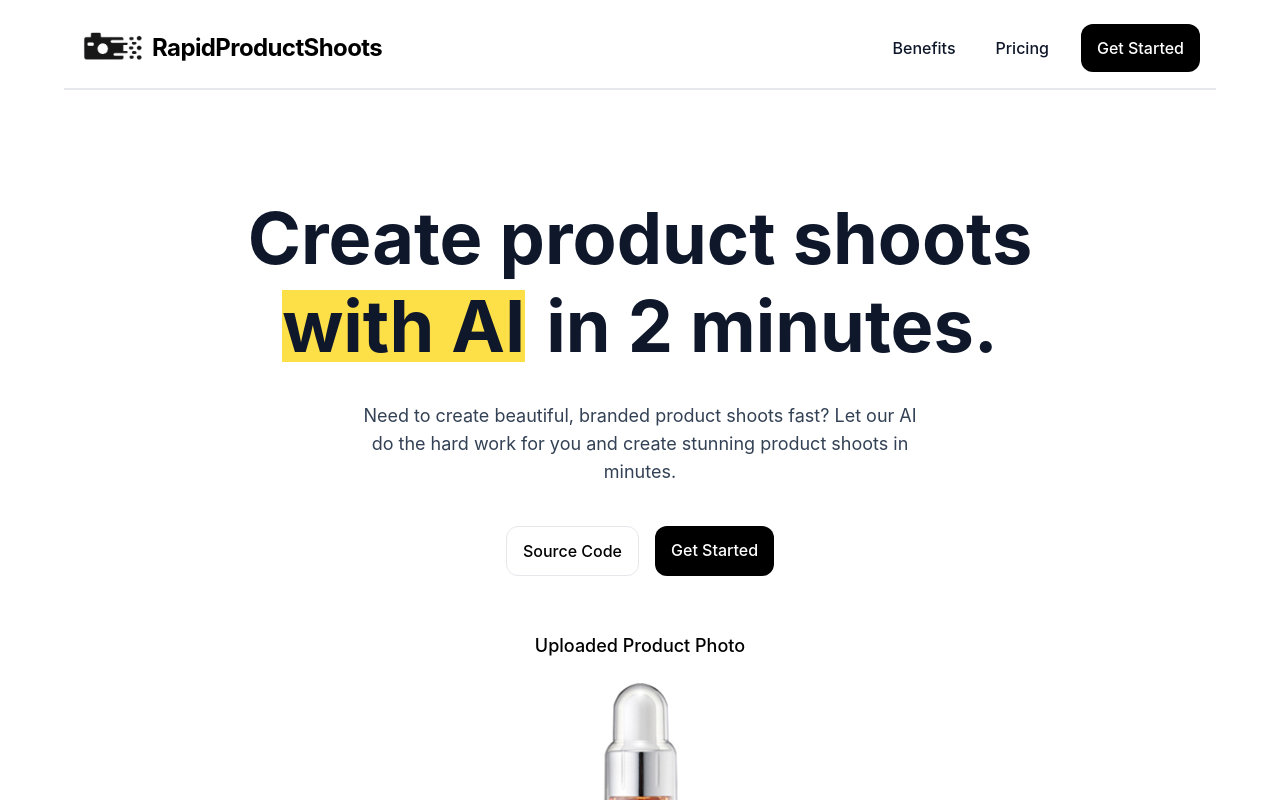
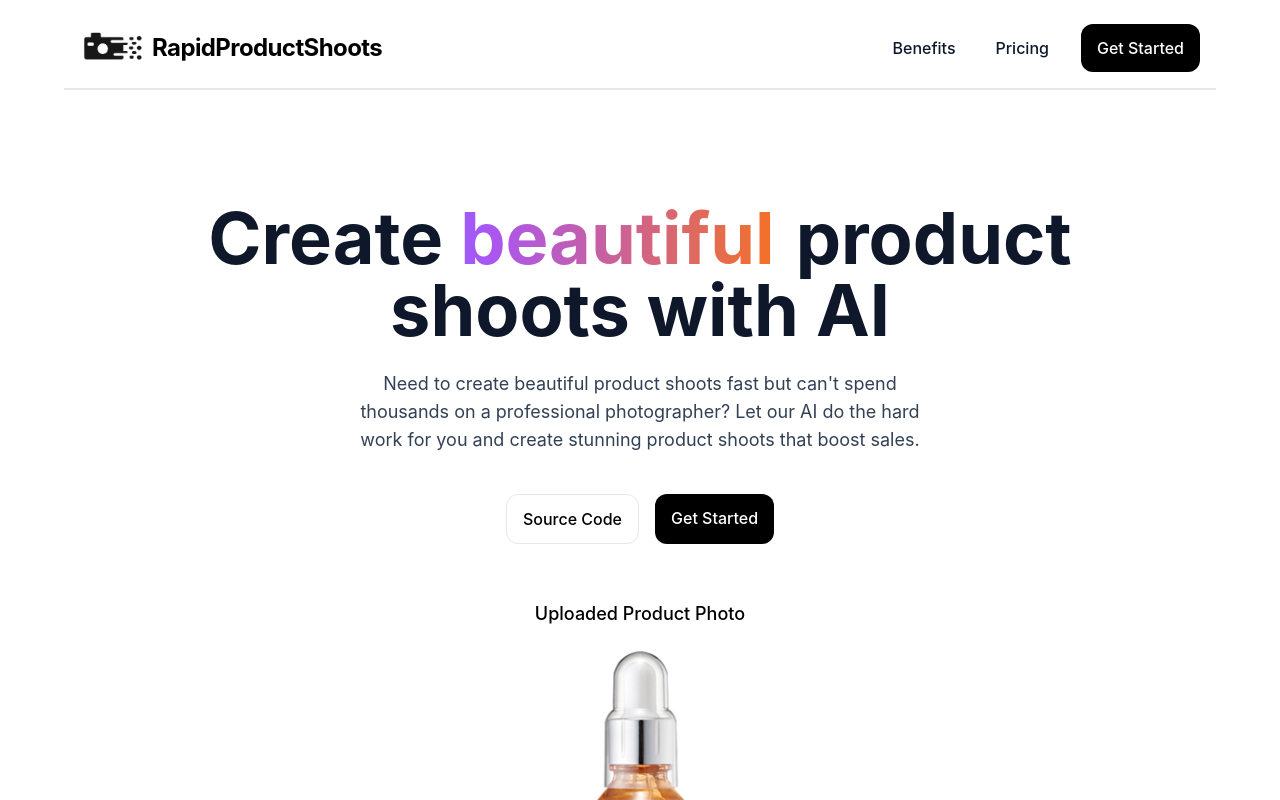
Before and after one commit to Ashutosh-Bhadauriya/rapidproductshoots, a Next.js app: page / in a window 1280 px wide. Shown: the top 800 px of the page. Built offline with nearby package versions, Linux system fonts and the light colour scheme.

Commit message:
style changes

```diff
--- a/components/LoginPageHero.tsx
+++ b/components/LoginPageHero.tsx
@@ -6,7 +6,7 @@ export default function LoginPageHero() {
             <div className="text-3xl font-bold text-slate-50 max-w-prose pt-8 px-8">
                 Generate beautiful product shoots instantly with the power of AI
                 to
-                <span className="animate-text-gradient bg-gradient-to-r from-teal-500 via-purple-500 to-orange-500 bg-clip-text text-transparent font-black">
+                <span className="animate-text-rainbow bg-gradient-to-r from-teal-500 via-purple-500 to-orange-500 bg-clip-text text-transparent font-black">
                     {" "}
                     boost your sales{" "}
                 </span>
--- a/components/Pricing.tsx
+++ b/components/Pricing.tsx
@@ -90,7 +90,9 @@ export default function Pricing() {
                     )}
                 </div>
                 <div className="border w-max m-auto rounded-2xl py-1 px-4 text-slate-500 text-sm mb-5 hover:text-slate-600 transition duration-300 ease-in-out">
-                    <span className="font-semibold">Get 2 months free</span>{" "}
+                    <span className="font-semibold animate-text-rainbow bg-gradient-to-r from-teal-500 via-purple-500 to-orange-500 bg-clip-text text-transparent">
+                        Get 2 months free
+                    </span>{" "}
                     when you sign up for an annual plan
                 </div>
                 <div className="grid grid-cols-1 gap-8 sm:grid-cols-2 md:grid-cols-3 md:gap-4">
--- a/pages/index.tsx
+++ b/pages/index.tsx
@@ -16,18 +16,20 @@ const Home: NextPage = () => {
             <Header />
             <main className="flex flex-1 w-full flex-col items-center justify-center text-center px-4 sm:mt-28 mt-20">
                 <h1 className="mx-auto max-w-4xl font-display text-5xl font-bold text-slate-900 sm:text-7xl">
-                    Create product shoots
+                    Create
                     <br className="md:invisible md:hidden" />{" "}
-                    <span className="bg-yellow-300 inline-block my-4 mr-1">
-                        with AI
+                    <span className="animate-text-rainbow bg-gradient-to-r from-teal-500 via-purple-500 to-orange-500 bg-clip-text text-transparent my-4 mr-1">
+                        beautiful
                     </span>
-                    <br className="md:invisible md:hidden" /> in 2 minutes.
+                    <br className="md:invisible md:hidden" /> product shoots
+                    with AI
                 </h1>
 
                 <p className="mx-auto mt-6 max-w-xl text-lg text-slate-700 leading-7">
-                    Need to create beautiful, branded product shoots fast? Let
-                    our AI do the hard work for you and create stunning product
-                    shoots in minutes.
+                    Need to create beautiful product shoots fast but can't spend
+                    thousands on a professional photographer? Let our AI do the
+                    hard work for you and create stunning product shoots that
+                    boost sales.
                 </p>
                 <div className="flex justify-center space-x-4">
                     <a
```
